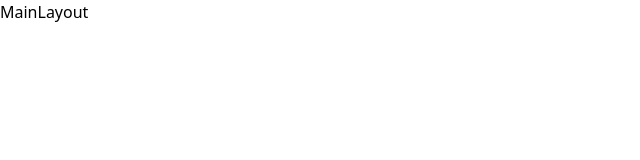
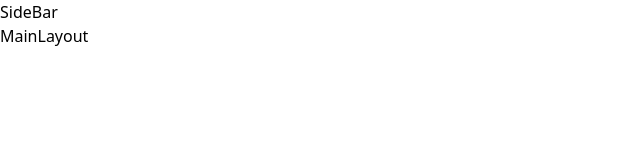
Before and after one commit to Wiazeph/ReactJS-emreerden-dev, a React (Vite) app: page / in a window 1280 px wide. Shown: the top 160 px of the page, without its empty margins (0-640 px from the left). Built offline with nearby package versions, Linux system fonts and the light colour scheme.

Commit message:
create MainLayout and SideBar

```diff
--- /dev/null
+++ b/src/layouts/main/index.jsx
@@ -0,0 +1,12 @@
+import SideBar from "./sidebar";
+
+const MainLayout = () => {
+  return (
+    <div>
+      <SideBar />
+      <div>MainLayout</div>
+    </div>
+  );
+};
+
+export default MainLayout;
--- /dev/null
+++ b/src/layouts/main/sidebar/index.jsx
@@ -0,0 +1,5 @@
+const SideBar = () => {
+  return <div>SideBar</div>;
+};
+
+export default SideBar;
--- a/src/routes/index.jsx
+++ b/src/routes/index.jsx
@@ -1,9 +1,10 @@
 import { createBrowserRouter } from "react-router-dom";
+import MainLayout from "~/layouts/main";
 
 const routes = createBrowserRouter([
   {
     path: "/",
-    element: <div>MainLayout</div>,
+    element: <MainLayout />,
     children: [
       {
         index: true,
```
